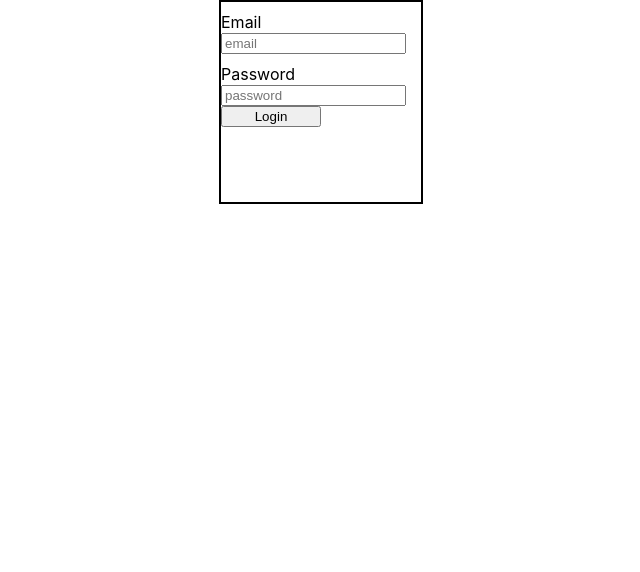
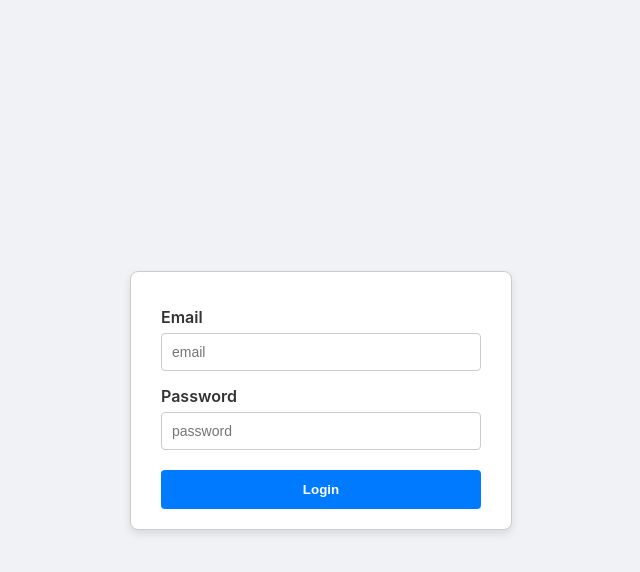
Before and after one commit to 1Morley/cloud-frontend, a React (Create React App) app: page / in a window 1280 px wide. Shown: the top 572 px of the page, without its empty margins (319-959 px from the left). Built offline with nearby package versions, Linux system fonts and the light colour scheme.

Commit message:
added login style

```diff
--- a/package.json
+++ b/package.json
@@ -39,6 +39,6 @@
   "devDependencies": {
     "@types/react": "^19.1.10",
     "@types/react-dom": "^19.1.7",
-    "typescript": "^5.9.2"
+    "typescript": "^4.9.5"
   }
 }
--- a/src/App.js
+++ b/src/App.js
@@ -22,8 +22,10 @@ function App() {
     //     </a>
     //   </header>
     // </div>
-    <div className='center'>
-      <LoginForm></LoginForm>
+    <div className='background'>
+        <div className='center'>
+            <LoginForm></LoginForm>
+        </div>
     </div>
   );
 }
--- a/src/styles/login.css
+++ b/src/styles/login.css
@@ -1,21 +1,69 @@
-.center{
-    display: flex;
-    justify-content: center;
-    align-items: center;
+/*
+MOST OF THE STYLE DONE BY CHATGPT
+*/
+
+.background {
+    background-color: #333;
+}
+
+.center {
+  display: flex;
+  justify-content: center;
+  align-items: center;
+  height: 100vh;
+  background-color: #f0f2f5;
 }
 
 .container {
-    border: 2px solid black;
-    height: 200px;
-    width: 200px;
-    display: flex;
-    flex-direction: column;
+  border: 1px solid #ccc;
+  border-radius: 8px;
+  padding: 20px 30px;
+  width: 320px;
+  background-color: white;
+  box-shadow: 0 4px 8px rgba(0,0,0,0.1);
+  display: flex;
+  flex-direction: column;
 }
 
-.formItem{
-    margin-top: 10px;
+.formItem {
+  margin-top: 15px;
+  display: flex;
+  flex-direction: column;
 }
 
-.button{
-    width: 100px;
+label {
+  font-weight: 600;
+  margin-bottom: 6px;
+  color: #333;
 }
+
+input {
+  padding: 10px;
+  font-size: 14px;
+  border: 1px solid #ccc;
+  border-radius: 4px;
+  transition: border-color 0.2s ease;
+}
+
+input:focus {
+  outline: none;
+  border-color: #007bff;
+  box-shadow: 0 0 3px #007bff;
+}
+
+.button {
+  margin-top: 20px;
+  padding: 12px;
+  width: 100%;
+  font-weight: 600;
+  color: white;
+  background-color: #007bff;
+  border: none;
+  border-radius: 4px;
+  cursor: pointer;
+  transition: background-color 0.2s ease;
+}
+
+.button:hover {
+  background-color: #0056b3;
+}
```
Also changed, not shown: src/views/login.tsx (+12 -6 lines), 1 other file (tests, documents, lock files or other folders).
